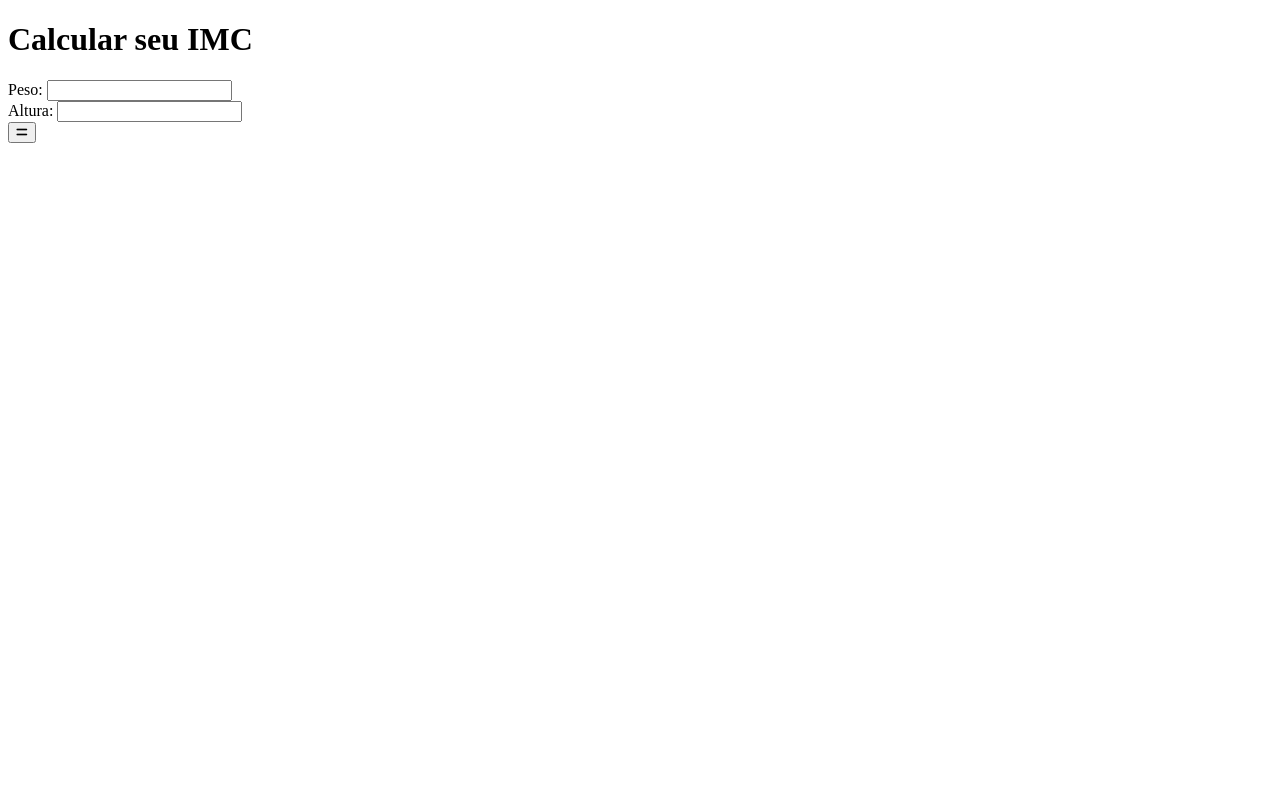
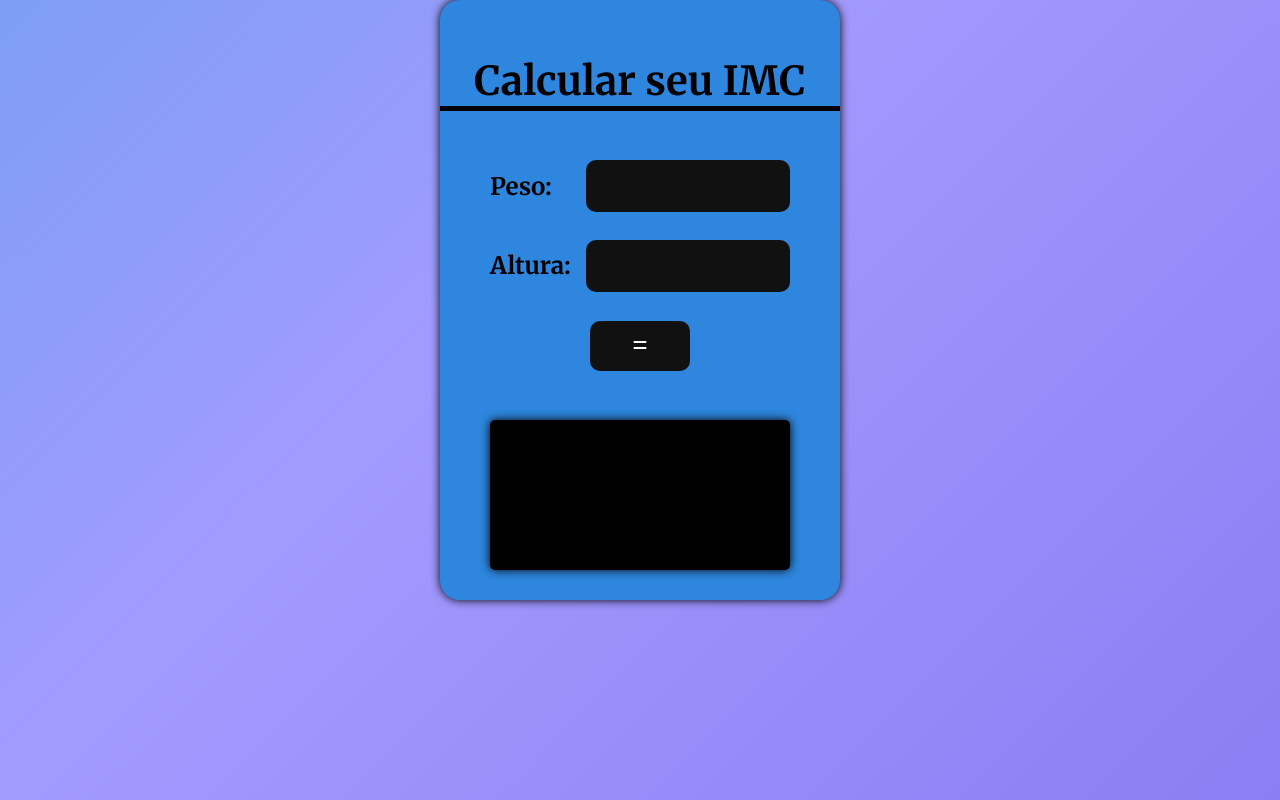
Before and after one commit to paulokmatos/calcular-imc, a plain HTML site: page index.html in a window 1280 px wide. Drawn offline with Linux system fonts and the light colour scheme; the site is published under a folder, as on GitHub Pages, so addresses that start at the root find nothing.

Commit message:
Calculadora de IMC

```diff
--- a/estilo/estilo.css
+++ b/estilo/estilo.css
@@ -1,4 +1,3 @@
-
 body{
     margin: 0;
     padding: 0;
--- a/index.html
+++ b/index.html
@@ -4,16 +4,19 @@
     <meta charset="UTF-8">
     <meta http-equiv="X-UA-Compatible" content="IE=edge">
     <meta name="viewport" content="width=device-width, initial-scale=1.0">
+    <link rel="stylesheet" href="estilo/estilo.css">
     <title>Calcular IMC
     </title>
+
     <!-- Google Fonts -->
     <link rel="preconnect" href="https://fonts.gstatic.com">
     <link href="https://fonts.googleapis.com/css2?family=Merriweather:ital,wght@0,300;0,400;0,700;0,900;1,300;1,400;1,700;1,900&display=swap" rel="stylesheet">
+
     <!-- Css -->
-    <link rel="stylesheet" href="/estilo/estilo.css">
 
-    <!-- Icones-->
-    <script src="https://kit.fontawesome.com/dfeb472f80.js" crossorigin="anonymous"></script>
+
+
+
 
 </head>
 
@@ -41,6 +44,9 @@
 
 </div>
 
+<!-- Icones-->
+<script src="https://kit.fontawesome.com/dfeb472f80.js" crossorigin="anonymous"></script>
+<!-- Javascript -->
 <script src="script/script.js"></script>
 </body>
 
```
